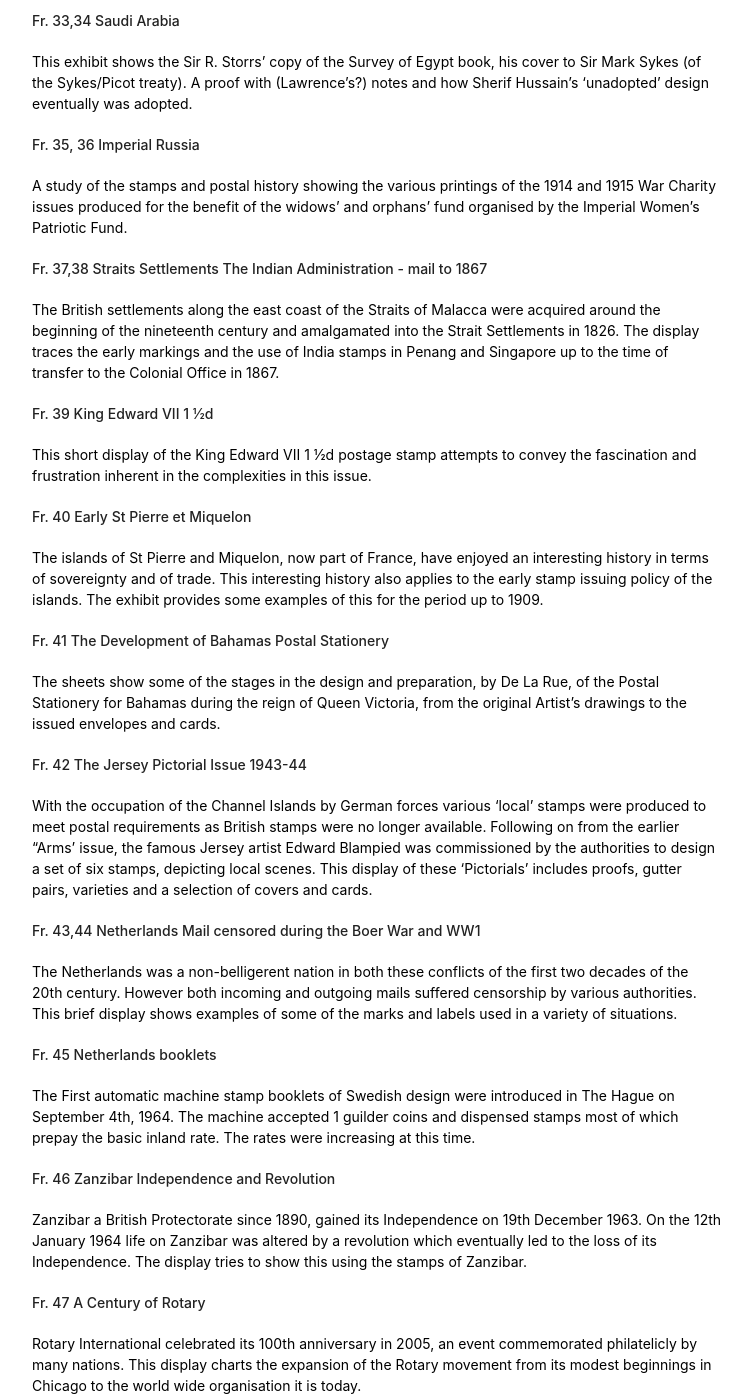
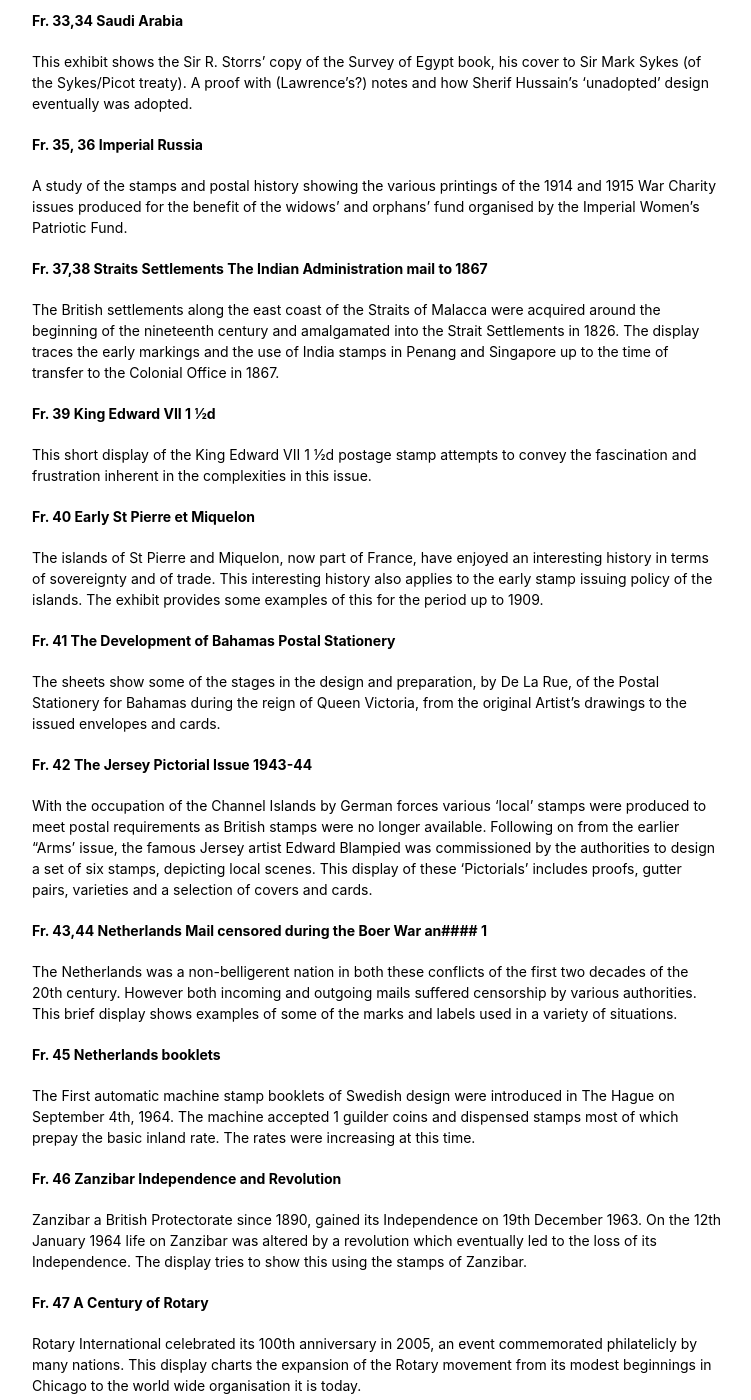
Before and after one commit to astalker/caledonian-stamps, a Jekyll site: the page built from royal-philatelic-society-of-great-britain-visit-2006.md, in a window 1280 px wide and 1400 px high, scrolled down 2572 px. Shown: the whole window, without its empty margins (408-1159 px from the left). Built offline with Jekyll 4.4.1, drawn with Linux system fonts in a browser that asks for light colours; our own code applies the rules of GitHub Pages for plain Markdown files; some of the changed text lies outside the part shown.

Commit message:
Update visit page headings

```diff
--- a/royal-philatelic-society-of-great-britain-visit-2006.md
+++ b/royal-philatelic-society-of-great-britain-visit-2006.md
@@ -3,148 +3,149 @@
 {% include history-menu.html %}
 
 ### Royal Philatelic Society of Great Britain Visit 2006
-**Fr. 1-3   The Caledonian Philatelic Society**
+
+#### Fr. 1-3   The Caledonian Philatelic Society
 
 Some pages from the Caledonian Philatelic Society's archives illustrating its birth as the Junior Philatelic Society of Scotland and its early Philatelic activities.
 
-**Fr. 4-6    Caledonian PS Forgery collection**
+#### Fr. 4-6    Caledonian PS Forgery collection
 
 A selection of some of the varied material contained in the Society's Forgery Collection.
 
-**Fr. 7, 8   "I belonged to Glasgow"**
+#### Fr. 7, 8   "I belonged to Glasgow"
 
 Glaswegians on stamps, covers, booklets and other philatelic material. A display specially commissioned for the Centenary of the Caledonian Philatelic Society in 2006.
 
-**Fr. 9,10   The Clyde - Shipbuilder to the World**
+#### Fr. 9,10   The Clyde - Shipbuilder to the World
 
 The following sheets seek to give a brief history of the River Clyde and through the medium of stamps illustrate the variety of ships built in the many shipyards along its banks.
 
-**Fr. 11         Millport - The Greater Cumbrae**
+#### Fr. 11 Millport - The Greater Cumbrae
 
 A selection of handstamps from this popular Clyde island - covering the period 1853 to 1966.
 
-**Fr. 12   The life and times of Para Handy**
+#### Fr. 12 The life and times of Para Handy
 
 Postcards were at their highest popularity when in 1906 Neil Munro published his short stories relating the escapades of Para Handy and the crew of the Vital Spark as they sailed ^around the Clyde and the West of Scotland. Here postcards are used, not too seriously, to illustrate the topical events that Munro often featured in his tales.
 
-**Fr. 13,14   Campbeltown - Postal markings to 1840**
+#### Fr. 13,14 Campbeltown - Postal markings to 1840
 
 A Registered Port with its own fishing fleet, it was the second Post Office in the County of Argyll and was opened by 1755. (The first was at Inveraray by 1715.) A Royal Charter dated 19th April 1700 was granted by King William III, raising the old Burgh and Barony to the "Dignities and Privileges of a Royal Burgh".
 
-**Fr. 15,16   Numbered postmarks of Lanarkshire**
+#### Fr. 15,16 Numbered postmarks of Lanarkshire
 
 This exhibit shows examples of the barred 1844 type, the duplex and circular postmarks. Some struck in blue, postal rates,
 instructional postmarks, unusual frankings and the rare Hamilton single arc duplex are shown.
 
-**Fr. 17, 18        Postmarks of the Caledonian Railway Travelling Post Office**
+#### Fr. 17, 18 Postmarks of the Caledonian Railway ###avelling Post Office
 
 A collection of postmarks starting from the early undated ones of 1851 (red for day, black for night) to more modem ones used as late as 1982.
 
-**Fr. 19, 20  The Mystery of the "IRELAND" Handstamps**
+#### Fr. 19, 20 The Mystery of the "IRELAND" Handstamps
 
 The exhibit shows two aspects of this fascinating subject. Frame 1 - examples of the 40mm and 45mm IRELAND
 handstamps in pale claret and black, struck in Ireland. Frame 2 - examples of the 38mm and 66mm S/IRELAND handstamps used in London on letters arriving on a Sunday.
 
-**Fr. 21  Bo'ness handstamps**
+#### Fr. 21 Bo'ness handstamps
 
 The post office opened in 1725 with the town becoming a Burgh of Barony in 1748. This short display shows the development of its handstamps from the Straight Line namestamps to the numbered Double Circles.
 
-**Fr. 22  Scottish Airmals**
+#### Fr. 22 Scottish Airmals
 
 On 8th May 1933 Highland Airways inaugurated a passenger service between Inverness and Kirkwall. In 1934 the PMG placed a contract for the conveyance of all first class mail by Highland Airways. This service commenced on 29th May 1934.
 
-**Fr. 23  Greece**
+#### Fr.    Greece
 
 Early Airmails A selection of covers to illustrate the early designs of air- mail stamps. Evidence for developing routes e.g. Athens-Cape Town etc.
 
-**Fr. 24   Saharan Airmails**
+#### Fr. 24 Saharan Airmails
 
 A collection of postal history items which have crossed all or part of the Sahara Desert by air.
 
-**Fr. 25   Royal Navy Battleship Cachets**
+#### Fr. 25 Royal Navy Battleship Cachets
 
 For decades battleships had been the prime ships of the Royal Navy. These sheets recall famous names - 'Warspite', 'Hood', 'Rodney' and 'Vanguard' with covers, cards and cachets.
 
-**Fr. 26  Effects of War on Postage Stamps**
+#### Fr. 26 Effects of War on Postage Stamps
 
 Stamps can be altered by war in a number of ways - local stamps overprinted by the occupying power; stamps of the occupying power
 overprinted etc., etc. The subject of this display is War Relief, Red Cross and War Tax surcharged stamps.
 
-**Fr. 27, 28   Uganda Internment Camps WW II**
+#### Fr. 27, 28 Uganda Internment Camps WW II
 
 The exhibit shows examples of mail relating to the internment camps in Uganda with particular emphasis on the Maltese removed
 from Malta under the emergency Powers Act.
 
-**Fr. 29   Malawi 1964-1966 first two years of Independence**
+#### Fr. 29 Malawi 1964-1966 first two years of Independence
 
 Malawi was granted independence on 6th July 1964 and celebrated the event with an Independence Trade fair from 4-6 July. An unusual air letter was produced canceling a Nyasaland stamp with a Malawi canceltwo days before Independence and Lilongwe P. S. landed in hot water by using the sacrosanct cockerel emblem for an FDC. Numerous varieties were produced before Malawi was given Republic status in 1966.
 
-**Fr. 30   Crimea: Covers and Cards**
+#### Fr.     Crimea: Covers and Cards
 
 The war against Russia, more commonly known today as The Crimean War, started in October 1853 when the Turks declared war on the Russians who had occupied Moldavia and Wallachia - still part of the Ottoman Empire at the time. The Turks had an alliance with France and France with Britain and they joined in during March 1854, the war lasted until 1856.
 
-**Fr.31,32   Philatelic History**
+#### Fr.31,32 Philatelic History
 
 Extracts from a collection of letters to and from notable figures in the world of Philately: illustrating the history of our hobby.
 
-**Fr. 33,34 Saudi Arabia**
+#### Fr. 33,34 Saudi Arabia
 
 This exhibit shows the Sir R. Storrs' copy of the Survey of Egypt book, his cover to Sir Mark Sykes (of the Sykes/Picot treaty). A proof with (Lawrence's?) notes  and how Sherif Hussain's 'unadopted' design eventually was adopted.
 
-**Fr. 35, 36 Imperial Russia**
+#### Fr. 35, 36 Imperial Russia
 
 A study of the stamps and postal history showing the various printings of the 1914 and 1915 War Charity issues produced for the benefit of the widows' and orphans' fund organised by the Imperial Women's Patriotic Fund.
 
-**Fr. 37,38 Straits Settlements The Indian Administration - mail to 1867**
+#### Fr. 37,38 Straits Settlements The Indian Administration mail to 1867
 
 The British settlements along the east coast of the Straits of Malacca were acquired around the beginning of the nineteenth century and amalgamated into the Strait Settlements in 1826. The display traces the early markings and the use of India stamps in Penang and Singapore up to the time of transfer to the Colonial Office in 1867.
 
-**Fr. 39 King Edward VII 1 ½d**
+#### Fr. 39 King Edward VII 1 ½d
 
 This short display of the King Edward VII 1 ½d  postage stamp attempts to convey the fascination and frustration inherent in the complexities in this issue.
 
-**Fr. 40 Early St Pierre et Miquelon**
+#### Fr. 40 Early St Pierre et Miquelon
 
 The islands of St Pierre and Miquelon, now part of France, have enjoyed an interesting history in terms of sovereignty and of trade. This
 interesting history also applies to the early stamp issuing policy of the islands. The exhibit provides some examples of this for the period up to 1909.
 
-**Fr. 41  The Development of Bahamas Postal Stationery**
+#### Fr. 41  The Development of Bahamas Postal Stationery
 
 The sheets show some of the stages in the design and preparation, by De La Rue, of the Postal Stationery for Bahamas
 during the reign of Queen Victoria, from the original Artist's drawings to the issued envelopes and cards.
 
-**Fr. 42  The Jersey Pictorial Issue 1943-44**
+#### Fr. 42  The Jersey Pictorial Issue 1943-44
 
 With the occupation of the Channel Islands by German forces various 'local' stamps were produced to meet postal requirements as British stamps were no longer available. Following on from the earlier "Arms' issue, the famous Jersey artist Edward Blampied was commissioned by the authorities to design a set of six stamps, depicting local scenes. This display of these 'Pictorials' includes proofs, gutter pairs, varieties and a selection of covers and cards.
 
-**Fr. 43,44 Netherlands Mail censored during the Boer War and WW1**
+#### Fr. 43,44 Netherlands Mail censored during the Boer War an#### 1
 
 The Netherlands was a non-belligerent nation in both these conflicts of the first two decades of the 20th century. However both incoming and outgoing mails suffered censorship by various authorities. This brief display shows examples of some of the marks and labels used in a variety of situations.
 
-**Fr. 45 Netherlands booklets**
+#### Fr. 45 Netherlands booklets
 
 The First automatic machine stamp booklets of Swedish design were introduced in The Hague on September 4th, 1964. The machine accepted 1 guilder coins and dispensed stamps most of which prepay the basic inland rate. The rates were increasing at this time.
 
-**Fr. 46 Zanzibar Independence and Revolution**
+#### Fr. 46 Zanzibar Independence and Revolution
 
 Zanzibar a British Protectorate since 1890, gained its Independence on 19th December 1963. On the 12th January 1964 life on Zanzibar was altered by a revolution which eventually led to the loss of its Independence. The display tries to show this using the stamps of Zanzibar.
 
-**Fr. 47 A Century of Rotary**
+#### Fr. 47 A Century of Rotary
 
 Rotary International celebrated its 100th anniversary in 2005, an event commemorated philatelicly by many nations. This display charts the expansion of the Rotary movement from its modest beginnings in Chicago to the world wide organisation it is today.
 
-**Fr. 48 E=mc2**
+#### Fr. 48 E=mc2
 
 A topic of conversation amongst the members of the newly formed Caledonian Philatelic Society must surely have been the theories published by Albert Einstein the previous year (1905). This short display looks at aspects of his life and work.
 
-**Fr. 49, 50 Golf**
+#### Fr. 49, 50 Golf
 
 A selection of philatelic items illustrating the Royal and Ancient game.
 
-**Fr. 51 Postcard Exchange Collectors**
+#### Fr. 51 Postcard Exchange Collectors
 
 A selection of postcards illustrating the conventions used and problems encountered by the members of the many postcard exchange societies which were established in the early 20th century.
 
-**Fr. 52 Philatelic Congress of GB**
+#### Fr. 52 Philatelic Congress of GB
 
 The Philatelic Congress of Great Britain has been hosted by Philatelic Societies throughout Britain in many different venues. This display shows special postmarks and labels from the earlier events.
```
